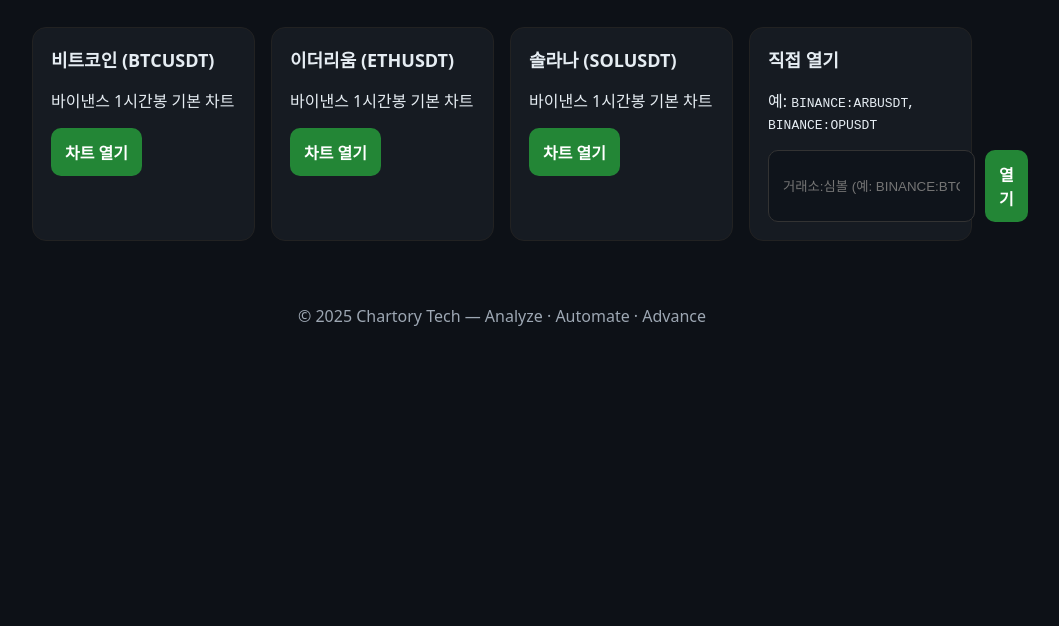
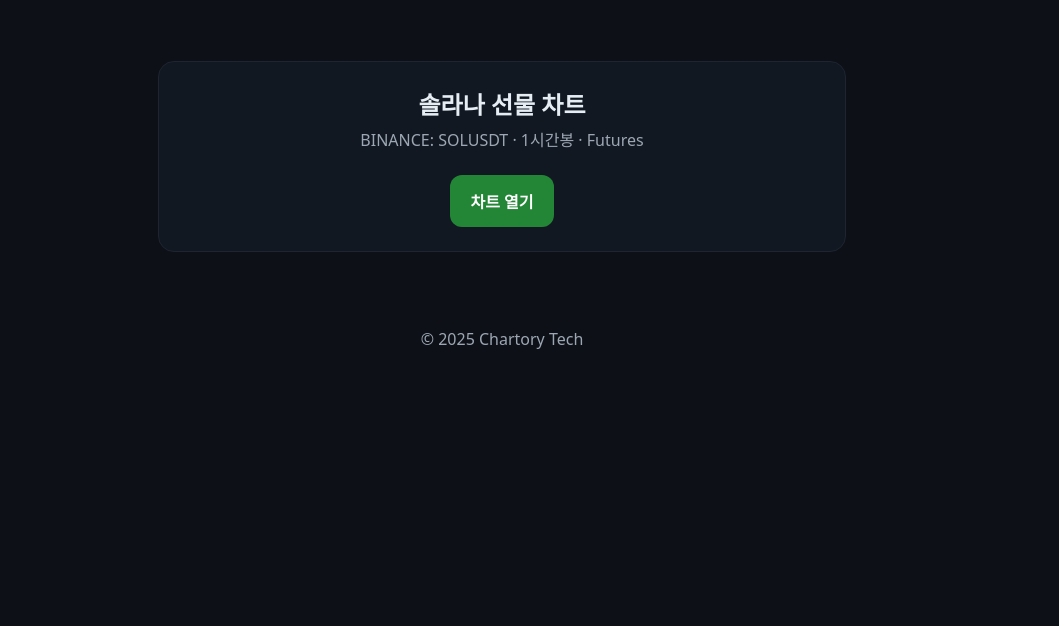
Before and after one commit to chartorytech/chartorytech, a plain HTML site: page index.html in a window 1280 px wide. Shown: the part 174-800 px from the top of the page, without its empty margins (138-1197 px from the left). Drawn offline with Linux system fonts and the light colour scheme.

Commit message:
Update index.html

```diff
--- a/index.html
+++ b/index.html
@@ -5,69 +5,34 @@
   <meta name="viewport" content="width=device-width, initial-scale=1" />
   <title>Chartory Tech</title>
   <style>
-    :root { --bg:#0d1117; --card:#161b22; --text:#e6edf3; --muted:#9da7b3; }
-    * { box-sizing: border-box; }
-    body { margin:0; background:var(--bg); color:var(--text); font-family:system-ui, -apple-system, "Segoe UI", Roboto, sans-serif; }
-    header { padding:56px 20px 24px; text-align:center; }
-    header h1 { font-size:40px; margin:0 0 10px; }
-    header p { color:var(--muted); margin:0; }
-    .wrap { max-width:980px; margin:32px auto; padding:0 20px; }
-    .grid { display:grid; gap:16px; grid-template-columns:repeat( auto-fit, minmax(220px, 1fr) ); }
-    .card { background:var(--card); border:1px solid #222; border-radius:14px; padding:18px; }
-    .card h3 { margin:0 0 8px; font-size:18px; }
-    .btn { display:inline-block; padding:12px 14px; border-radius:10px; background:#238636; color:#fff; text-decoration:none; font-weight:600; }
+    :root { --bg:#0d1117; --text:#e6edf3; --muted:#9da7b3; --card:#111822; }
+    * { box-sizing:border-box; } body { margin:0; background:var(--bg); color:var(--text); font-family:system-ui,-apple-system,"Segoe UI",Roboto,sans-serif; }
+    header { padding:80px 16px 24px; text-align:center; }
+    h1 { font-size:40px; margin:0 0 12px; }
+    p.sub { color:var(--muted); margin:0; }
+    .wrap { max-width:720px; margin:40px auto; padding:0 16px; }
+    .card { background:var(--card); border:1px solid #1e2430; border-radius:16px; padding:24px; text-align:center; }
+    .btn { display:inline-block; margin-top:8px; padding:14px 20px; border-radius:12px; background:#238636; color:#fff; text-decoration:none; font-weight:700; }
     .btn:active { transform: translateY(1px); }
-    .row { display:flex; gap:10px; }
-    input[type=text] { flex:1; padding:12px 14px; border-radius:10px; border:1px solid #333; background:#0f141b; color:var(--text); }
-    footer { text-align:center; color:var(--muted); padding:32px 16px 48px; }
+    footer { text-align:center; color:var(--muted); padding:36px 16px 56px; }
   </style>
 </head>
 <body>
   <header>
     <h1>🚀 Chartory Tech</h1>
-    <p>시장 데이터를 기술로 읽는 곳 — 차토리테크에 오신 것을 환영합니다.</p>
+    <p class="sub">시장 데이터를 기술로 읽는 곳</p>
   </header>
 
   <main class="wrap">
-    <div class="grid">
-      <div class="card">
-        <h3>비트코인 (BTCUSDT)</h3>
-        <p class="muted">바이낸스 1시간봉 기본 차트</p>
-        <a class="btn" href="chart.html?symbol=BINANCE:BTCUSDT&interval=60">차트 열기</a>
-      </div>
-
-      <div class="card">
-        <h3>이더리움 (ETHUSDT)</h3>
-        <p class="muted">바이낸스 1시간봉 기본 차트</p>
-        <a class="btn" href="chart.html?symbol=BINANCE:ETHUSDT&interval=60">차트 열기</a>
-      </div>
-
-      <div class="card">
-        <h3>솔라나 (SOLUSDT)</h3>
-        <p class="muted">바이낸스 1시간봉 기본 차트</p>
-        <a class="btn" href="chart.html?symbol=BINANCE:SOLUSDT&interval=60">차트 열기</a>
-      </div>
-
-      <div class="card">
-        <h3>직접 열기</h3>
-        <p class="muted">예: <code>BINANCE:ARBUSDT</code>, <code>BINANCE:OPUSDT</code></p>
-        <div class="row">
-          <input id="sym" type="text" placeholder="거래소:심볼 (예: BINANCE:BTCUSDT)">
-          <a class="btn" href="#" onclick="openSymbol()">열기</a>
-        </div>
-      </div>
+    <div class="card">
+      <h2 style="margin:0 0 6px;">솔라나 선물 차트</h2>
+      <p class="sub" style="margin:0 0 16px;">BINANCE: SOLUSDT · 1시간봉 · Futures</p>
+      <!-- 클릭 시 API 실시간 차트로 이동 -->
+      <a class="btn" href="api-chart.html?symbol=SOLUSDT&interval=1h&market=futures">차트 열기</a>
     </div>
   </main>
 
-  <footer>© <span id="y"></span> Chartory Tech — Analyze · Automate · Advance</footer>
-
-  <script>
-    document.getElementById('y').textContent = new Date().getFullYear();
-    function openSymbol(){
-      const s = document.getElementById('sym').value.trim();
-      if(!s) { alert('예: BINANCE:BTCUSDT 형태로 입력하세요.'); return; }
-      location.href = `chart.html?symbol=${encodeURIComponent(s)}&interval=60`;
-    }
-  </script>
+  <footer>© <span id="y"></span> Chartory Tech</footer>
+  <script>document.getElementById('y').textContent=new Date().getFullYear();</script>
 </body>
 </html>
```
